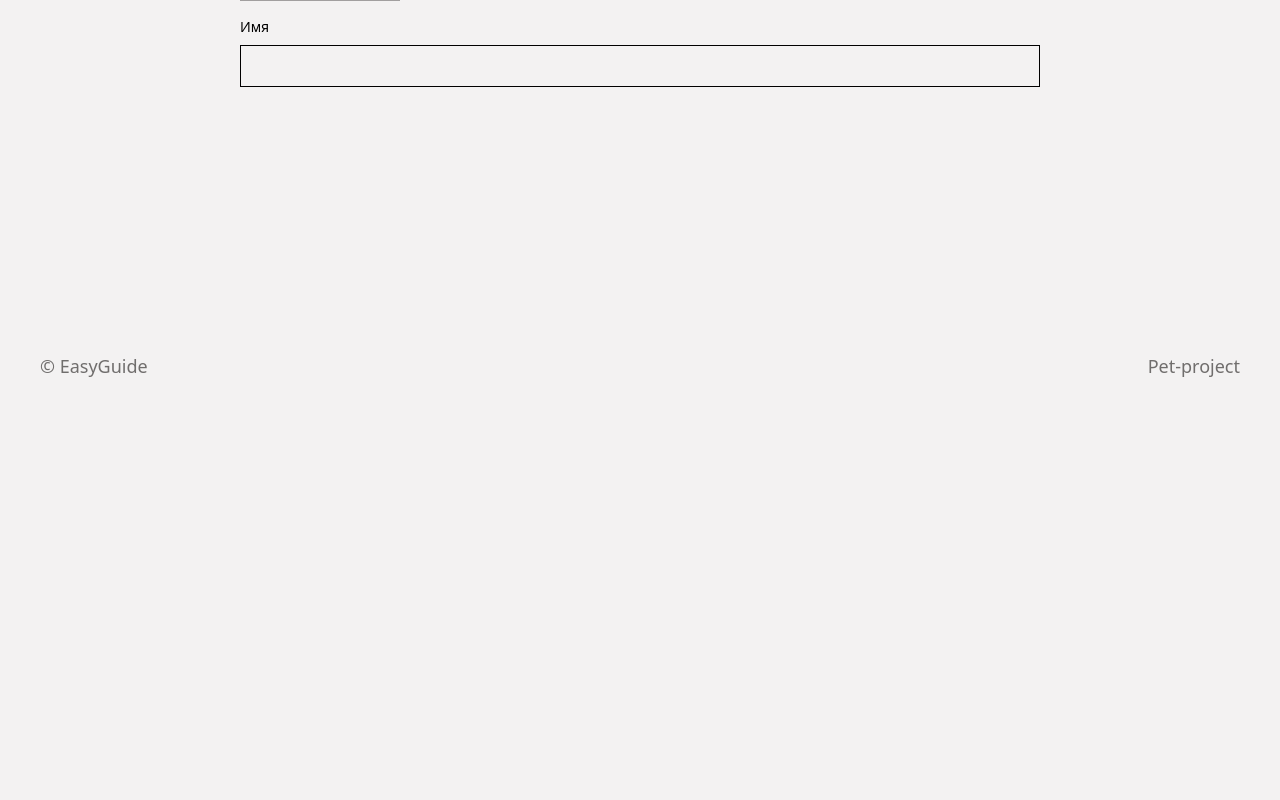
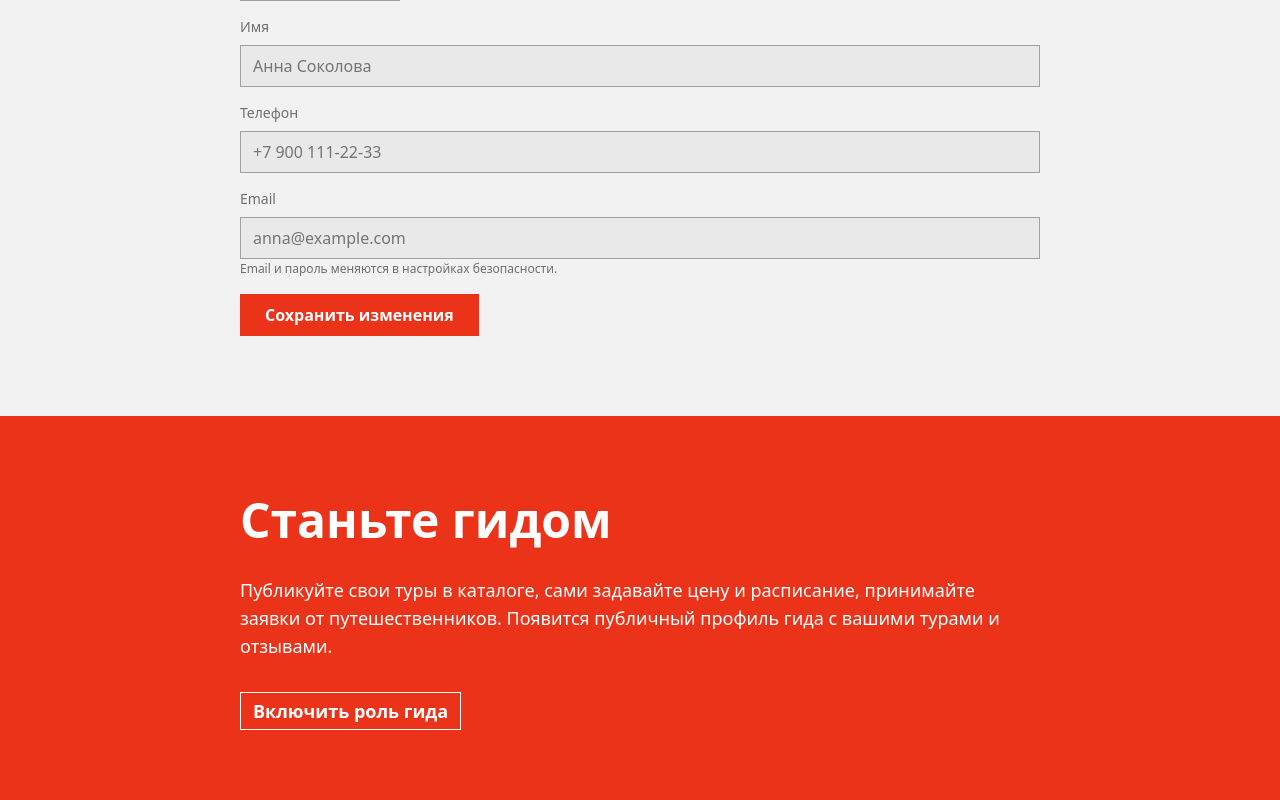
Before and after one commit to SergeyHolopovS/easyguide-nuxtjs, a Nuxt app: page /profile in a window 1280 px wide. Shown: the part 400-1200 px from the top of the page. Before the commit the page ends 800 px from the top, so only its background shows below. Built offline with nearby package versions, Linux system fonts and the light colour scheme.

Commit message:
feat: профиль пользователя

```diff
--- a/app/pages/profile.vue
+++ b/app/pages/profile.vue
@@ -1,6 +1,7 @@
 <template>
   <div class="flex justify-center w-full">
-    <div class="w-200 flex flex-col gap-8 py-20">
+    <div class="w-200 flex flex-col gap-20 py-20">
+      <div class="flex flex-col gap-8">
         <div class="flex flex-col gap-2">
           <p class="uppercase text-red-text text-[16px] tracking-widest">Личный кабинет</p>
           <p class="text-4xl font-extrabold">Профиль</p>
@@ -11,9 +12,35 @@
             <p class="text-sm text-gray-text">Аватар: перетащите изображение на квадрат слева.</p>
           </div>
           <div class="flex flex-col gap-2">
-          <p class="text-sm">Имя</p>
-          <input type="text" class="px-3 py-2 border">
+            <p class="text-sm text-gray-text">Имя</p>
+            <input type="text" placeholder="Анна Соколова" class="px-3 py-2 border border-gray bg-gray/10">
           </div>
+          <div class="flex flex-col gap-2">
+            <p class="text-sm text-gray-text">Телефон</p>
+            <input type="text" placeholder="+7 900 111-22-33" class="px-3 py-2 border border-gray bg-gray/10">
+          </div>
+          <div class="flex flex-col gap-2">
+            <p class="text-sm text-gray-text">Email</p>
+            <div class="flex flex-col gap-px">
+              <input type="text" placeholder="anna@example.com" class="px-3 py-2 border border-gray bg-gray/10">
+              <p class="text-gray-text text-[12px]">Email и пароль меняются в настройках безопасности.</p>
+            </div>
+          </div>
+          <button
+            class="text-[16px] font-extrabold text-white bg-red px-6 py-2 w-fit hover:text-red hover:bg-red/0 duration-200 cursor-pointer border border-red">Сохранить
+            изменения</button>
+        </div>
+      </div>
+
+      <div class="relative flex flex-col gap-8 py-20 w-full text-white">
+        <div class="w-screen h-full absolute left-1/2 top-0 -translate-x-1/2 bg-red -z-1"></div>
+        <h3 class="text-5xl font-extrabold">Станьте гидом</h3>
+        <p class=" text-lg">Публикуйте свои туры в каталоге, сами задавайте цену и расписание, принимайте заявки от
+          путешественников.
+          Появится публичный профиль гида с вашими турами и отзывами.</p>
+        <button
+          class="w-fit px-3 py-1 text-lg font-bold border border-white text-white hover:bg-white hover:text-red duration-200 cursor-pointer">Включить
+          роль гида</button>
       </div>
     </div>
   </div>
--- /dev/null
+++ b/app/pages/timetable.vue
@@ -0,0 +1,13 @@
+<template>
+  <div class="flex justify-center w-full">
+    <div class="w-200 flex flex-col gap-20 py-20">
+      <div class="flex flex-col gap-8">
+        <div class="flex flex-col gap-2">
+          <p class="uppercase text-red-text text-[16px] tracking-widest">Расписание тура</p>
+          <p class="text-4xl font-extrabold">Прогулка по крышам старого города</p>
+          <p class="text-sm text-gray-text">Всё время — по часовому поясу тура: Лиссабон (WEST, UTC+1)</p>
+        </div>
+      </div>
+    </div>
+  </div>
+</template>
```
Lines whose indentation alone changed are shown as unchanged.
